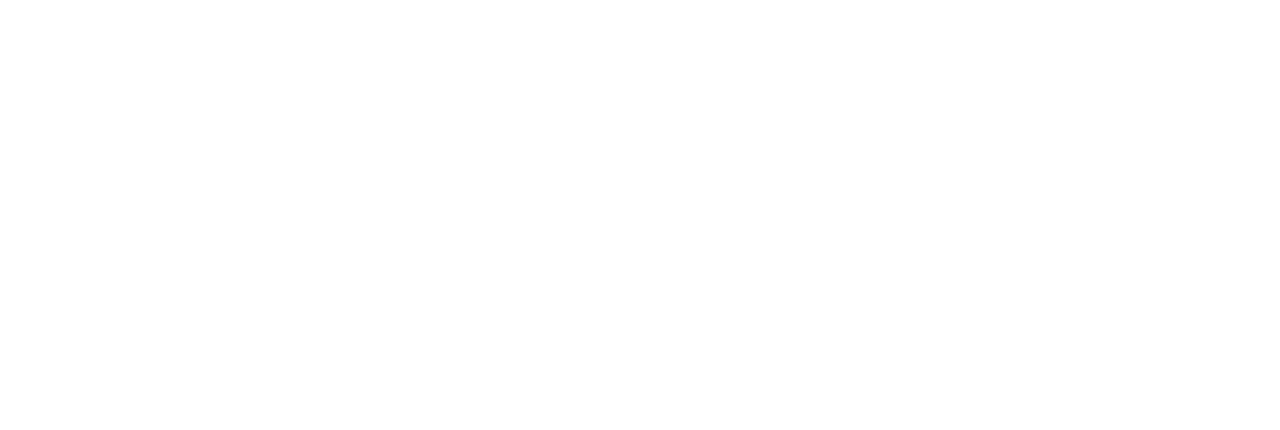
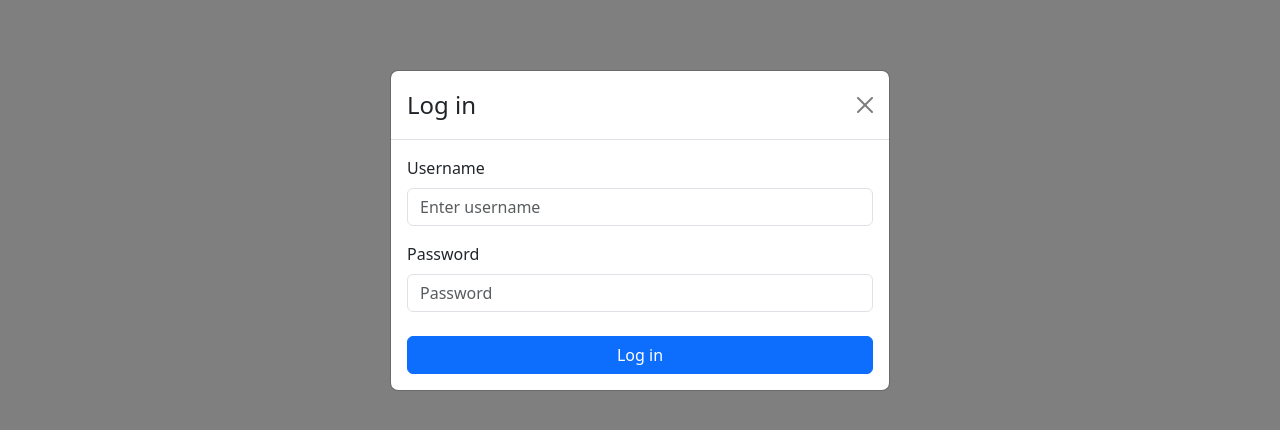
Before and after one commit to Vyvr/nice-guys-recruitment-task, a Next.js app: page /dashboard in a window 1280 px wide. Both pictures are taken after a click on the button "Log in". Shown: the part 170-600 px from the top of the page. Built offline with nearby package versions, Linux system fonts and the light colour scheme; no server answers.

Commit message:
adds login logout features

```diff
--- a/src/app/components/header/Header.tsx
+++ b/src/app/components/header/Header.tsx
@@ -1,10 +1,37 @@
+"use client";
+
+import { useState } from "react";
 import styles from "./Header.module.css";
 import { Button } from "react-bootstrap";
+import LoginModal from "./components/loginModal/LoginModal";
+import { useAppDispatch, useAppSelector } from "@/store/hooks";
+import { logout } from "@/store/slices/authSlice";
 
 export const Header: React.FC = () => {
+  const dispatch = useAppDispatch();
+  const userRole = useAppSelector((state) => state.auth.role);
+  const [showModal, setShowModal] = useState(false);
+
+  const handleShow = () => setShowModal(true);
+  const handleClose = () => setShowModal(false);
+
+  const handleLogout = () => {
+    dispatch(logout());
+  };
+
   return (
     <div className={styles.headerWrapper}>
-      <Button variant="light">Log in</Button>
+      {userRole === "user" ? (
+        <Button variant="light" onClick={handleShow}>
+          Log in
+        </Button>
+      ) : (
+        <Button variant="danger" onClick={handleLogout}>
+          Logout
+        </Button>
+      )}
+
+      <LoginModal show={showModal} handleClose={handleClose} />
     </div>
   );
 };
--- /dev/null
+++ b/src/app/components/header/components/loginModal/LoginModal.tsx
@@ -0,0 +1,104 @@
+"use client";
+
+import Loader from "@/app/components/loader/Loader";
+import { AuthService } from "@/services/authService";
+import { useAppDispatch } from "@/store/hooks";
+import { loginAsAdmin } from "@/store/slices/authSlice";
+import { useState } from "react";
+import { Modal, Button, Form, Alert } from "react-bootstrap";
+
+interface LoginModalProps {
+  show: boolean;
+  handleClose: () => void;
+}
+
+const LoginModal: React.FC<LoginModalProps> = ({ show, handleClose }) => {
+  const dispatch = useAppDispatch();
+
+  const [isLoading, setIsLoading] = useState<boolean>(false);
+  const [username, setUsername] = useState("");
+  const [password, setPassword] = useState("");
+  const [error, setError] = useState("");
+
+  const handleLogin = (e: React.FormEvent) => {
+    e.preventDefault();
+    setIsLoading(true);
+
+    if (!username || !password) {
+      setError("Please fill whole form");
+      setIsLoading(false);
+      return;
+    }
+
+    const loginSuccess = AuthService.login(username, password);
+
+    if (loginSuccess) {
+      setError("");
+      dispatch(loginAsAdmin());
+      handleClose();
+    } else {
+      setError("Invalid username or password");
+    }
+
+    setIsLoading(false);
+  };
+
+  const resetFormState = () => {
+    setUsername("");
+    setPassword("");
+    setError("");
+    setIsLoading(false);
+  };
+
+  const handleCloseModal = () => {
+    resetFormState();
+    handleClose();
+  };
+
+  return (
+    <Modal show={show} onHide={handleCloseModal} centered>
+      <Modal.Header closeButton>
+        <Modal.Title>Log in</Modal.Title>
+      </Modal.Header>
+      <Modal.Body>
+        <Form onSubmit={handleLogin}>
+          <Form.Group controlId="formUsername" className="mb-3">
+            <Form.Label>Username</Form.Label>
+            <Form.Control
+              type="text"
+              placeholder="Enter username"
+              value={username}
+              onChange={(e) => setUsername(e.target.value)}
+              isInvalid={!username && error !== ""}
+            />
+          </Form.Group>
+
+          <Form.Group controlId="formPassword" className="mb-3">
+            <Form.Label>Password</Form.Label>
+            <Form.Control
+              type="password"
+              placeholder="Password"
+              value={password}
+              onChange={(e) => setPassword(e.target.value)}
+              isInvalid={!password && error !== ""}
+            />
+          </Form.Group>
+
+          {error && (
+            <Alert variant="danger" className="mt-2">
+              {error}
+            </Alert>
+          )}
+
+          {isLoading && <Loader />}
+
+          <Button variant="primary" type="submit" className="w-100 mt-2">
+            Log in
+          </Button>
+        </Form>
+      </Modal.Body>
+    </Modal>
+  );
+};
+
+export default LoginModal;
--- a/src/app/dashboard/components/userCard/UserCard.tsx
+++ b/src/app/dashboard/components/userCard/UserCard.tsx
@@ -2,7 +2,7 @@
 import { UserBasicData } from "@/types/userModels";
 import { Button, Card } from "react-bootstrap";
 
-export const UserCard: React.FC<UserBasicData> = ({ name, username }) => {
+export const UserCard: React.FC<UserBasicData> = ({ id, name, username }) => {
   return (
     <Card className={styles.cardWrapper}>
       <Card.Body className={styles.cardBody}>
--- a/src/app/dashboard/page.tsx
+++ b/src/app/dashboard/page.tsx
@@ -40,7 +40,12 @@
       ) : (
         <div className={styles.userCardsWrapper}>
           {users.map((user) => (
-            <UserCard key={user.id} name={user.name} username={user.username} />
+            <UserCard
+              key={user.id}
+              id={user.id}
+              name={user.name}
+              username={user.username}
+            />
           ))}
         </div>
       )}
--- /dev/null
+++ b/src/services/authService.ts
@@ -0,0 +1,8 @@
+export class AuthService {
+  private static ADMIN_USERNAME = "admin";
+  private static ADMIN_PASSWORD = "admin";
+
+  public static login(username: string, password: string): boolean {
+    return username === this.ADMIN_USERNAME && password === this.ADMIN_PASSWORD;
+  }
+}
--- a/src/store/slices/authSlice.ts
+++ b/src/store/slices/authSlice.ts
@@ -17,11 +17,14 @@
     setRole: (state, action: PayloadAction<Role>) => {
       state.role = action.payload;
     },
-    resetRole: (state) => {
+    loginAsAdmin: (state) => {
+      state.role = "admin";
+    },
+    logout: (state) => {
       state.role = "user";
     },
   },
 });
 
-export const { setRole, resetRole } = authSlice.actions;
+export const { setRole, loginAsAdmin, logout } = authSlice.actions;
 export default authSlice.reducer;
--- a/src/types/userModels.ts
+++ b/src/types/userModels.ts
@@ -6,4 +6,4 @@
   address: string;
 }
 
-export type UserBasicData = Pick<User, "name" | "username">;
+export type UserBasicData = Pick<User, "id" | "name" | "username">;
```
